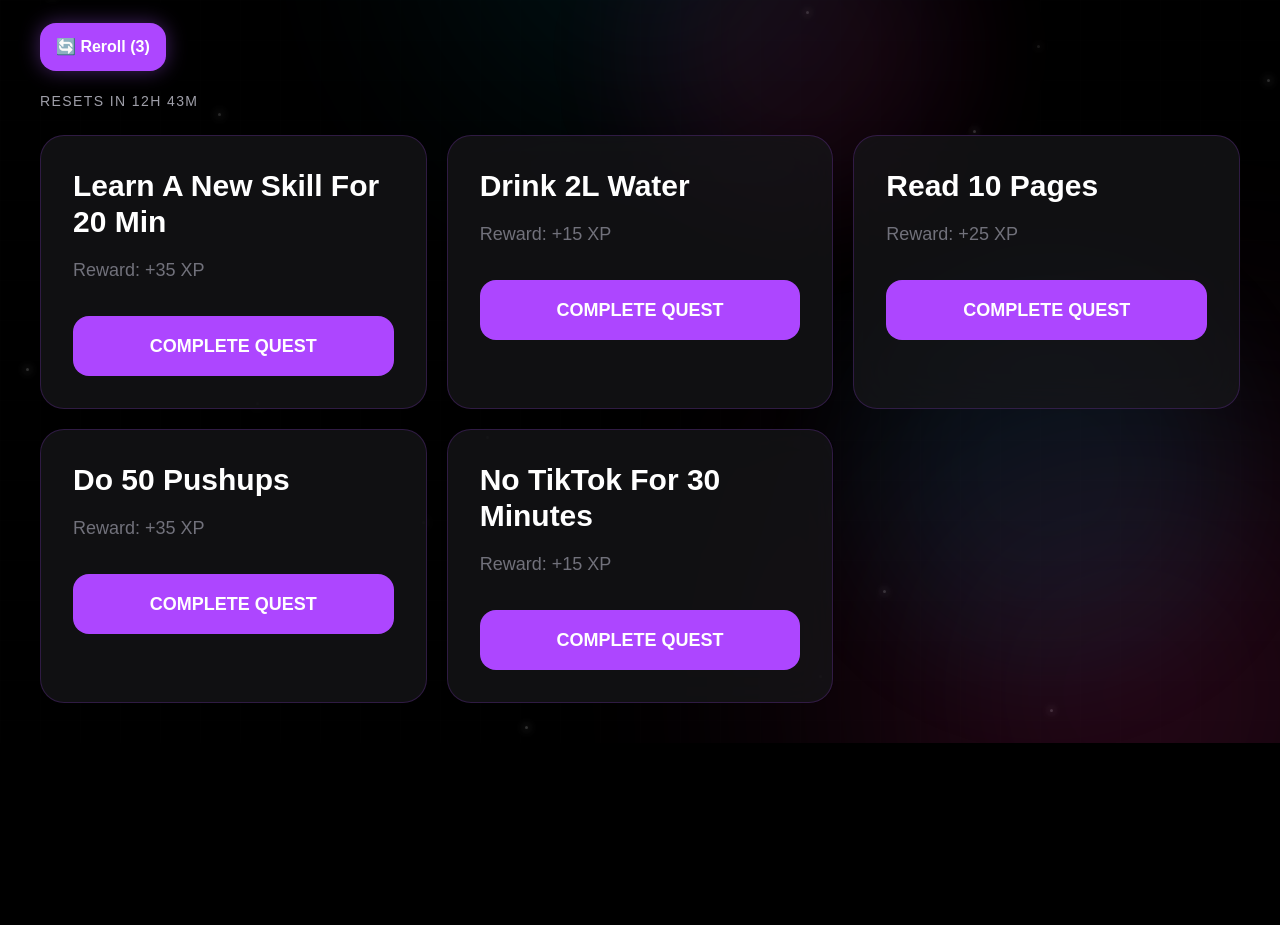
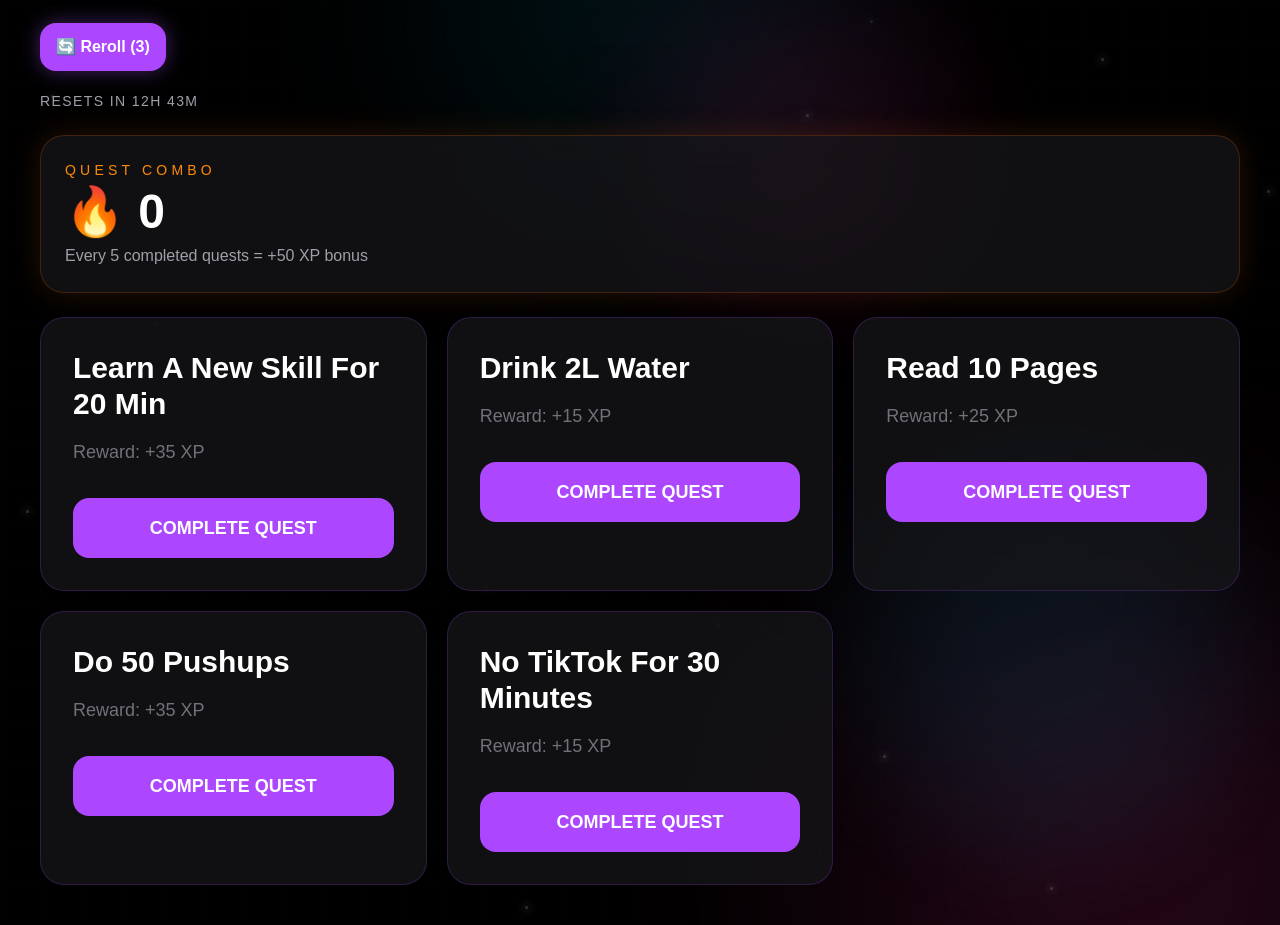
Before and after one commit to rehmangaming256-boop/syntrix, a Next.js app: page / in a window 1280 px wide. Shown: the part 960-1885 px from the top of the page. Before the commit the page ends 1703 px from the top, so only its background shows below. Built offline with nearby package versions, Linux system fonts and the light colour scheme.

Commit message:
Updated SYNTRIX app

```diff
--- a/app/page.tsx
+++ b/app/page.tsx
@@ -1,7 +1,10 @@
   "use client";
 
   import { useEffect, useState } from "react";
-import { motion, AnimatePresence } from "framer-motion";
+import {
+  motion,
+  AnimatePresence,
+} from "framer-motion";
   type Task = {
     id: number;
     title: string;
@@ -319,10 +322,12 @@ useEffect(() => {
 
     const [bossHp, setBossHp] =
       useState(100);
-
+const [dailyBonusClaimed, setDailyBonusClaimed] =
+  useState(false);
     const [bossName, setBossName] =
       useState("TikTok Demon");
-
+const [questStreak, setQuestStreak] =
+  useState(0);
     const [taskInput, setTaskInput] =
       useState("");
   const [timeLeft, setTimeLeft] =
@@ -505,7 +510,29 @@ useEffect(() => {
         unlocked: false,
       },
     ]);
-
+useEffect(() => {
+  const allCompleted =
+    dailyQuests.length > 0 &&
+    dailyQuests.every(
+      (quest) => quest.done
+    );
+
+  if (
+    allCompleted &&
+    !dailyBonusClaimed
+  ) {
+    addXP(100);
+
+    setDailyBonusClaimed(true);
+
+    alert(
+      "🔥 DAILY STREAK BONUS +100 XP"
+    );
+  }
+}, [
+  dailyQuests,
+  dailyBonusClaimed,
+]);
     const requiredXP =
       50 + level * 25;
 const completedTasks =
@@ -578,30 +605,64 @@ const achievements: Achievement[] =
     };
   });
     function generateDailyQuests() {
-    const shuffled = [...questPool]
+  setDailyQuests((prevQuests) => {
+    // Keep completed quests
+    const completedQuests =
+      prevQuests.filter(
+        (quest) => quest.done
+      );
+
+    // Get unfinished quests count
+    const unfinishedCount =
+      prevQuests.length -
+      completedQuests.length;
+
+    // Remove already used quest titles
+    const usedTitles =
+      completedQuests.map(
+        (q) => q.title
+      );
+
+    // Available quests
+    const availableQuests =
+      questPool.filter(
+        (quest) =>
+          !usedTitles.includes(
+            quest.title
+          )
+      );
+
+    // Randomize new quests
+    const newQuests =
+      availableQuests
         .sort(() => 0.5 - Math.random())
-      .slice(0, 5);
-
-    const quests = shuffled.map(
-      (quest, index) => ({
-        id: index + 1,
+        .slice(0, unfinishedCount)
+        .map((quest, index) => ({
+          id:
+            Date.now() + index,
           title: quest.title,
           xp: quest.xp,
           done: false,
-      })
-    );
-
-    setDailyQuests(quests);
-
+        }));
+
+    // Merge completed + new
+    const updatedQuests = [
+      ...completedQuests,
+      ...newQuests,
+    ];
+   setDailyBonusClaimed(false);
     localStorage.setItem(
       "dailyQuests",
-      JSON.stringify(quests)
+      JSON.stringify(updatedQuests)
     );
 
     localStorage.setItem(
       "lastQuestReset",
       new Date().toDateString()
     );
+
+    return updatedQuests;
+  });
 }
     useEffect(() => {
     const savedXP =
@@ -902,6 +963,20 @@ if (savedRerolls) {
         addXP(quest.xp);
 
         attackBoss();
+
+        const newStreak =
+          questStreak + 1;
+
+        setQuestStreak(newStreak);
+
+        // STREAK BONUS
+        if (newStreak % 5 === 0) {
+          addXP(50);
+
+          alert(
+            `🔥 QUEST STREAK BONUS +50 XP`
+          );
+        }
 
         return {
           ...quest,
@@ -1042,14 +1117,20 @@ if (savedRerolls) {
 
         <div className="relative z-10 p-5 md:p-10 pb-32">
          {/* REPORT BUG BUTTON */}
+{/* REPORT BUG BUTTON */}
+<div className="fixed top-6 right-6 z-[9999]">
+{/* REPORT BUG BUTTON */}
+<div className="fixed top-6 right-6 z-[9999]">
   <a
     href="https://docs.google.com/forms/d/e/1FAIpQLSdB7peb3nb-ImvUsB4-yK9NO-0QdOzlk_SZfIDOFPlN5aN5HQ/viewform?usp=dialog"
     target="_blank"
     rel="noopener noreferrer"
-  className="fixed top-6 right-6 z-50 bg-red-500 hover:bg-red-400 text-white font-black px-5 py-3 rounded-2xl shadow-[0_0_30px_rgba(239,68,68,0.5)] transition-all hover:scale-105 text-sm md:text-base"
+    className="bg-red-500 hover:bg-red-400 text-white font-black px-5 py-3 rounded-2xl shadow-[0_0_30px_rgba(239,68,68,0.5)] transition-all hover:scale-105 text-sm md:text-base block"
   >
     🐞 Report Bug
   </a>
+</div>
+</div>
           {/* HEADER */}
 
           <div className="mb-10">
@@ -1354,7 +1435,7 @@ if (savedRerolls) {
             if (rerollsLeft <= 0) return;
 
             generateDailyQuests();
-
+            setQuestStreak(0);
             setRerollsLeft((prev) => prev - 1);
           }}
           disabled={rerollsLeft <= 0}
@@ -1371,11 +1452,42 @@ if (savedRerolls) {
       <p className="text-zinc-400 mb-6 text-sm tracking-widest uppercase">
         Resets in {timeLeft}
       </p>
-
+<div className="bg-zinc-900/70 backdrop-blur-xl border border-orange-500/20 rounded-3xl p-6 mb-6 shadow-[0_0_30px_rgba(249,115,22,0.15)]">
+
+  <p className="text-orange-400 text-sm uppercase tracking-[0.3em] mb-2">
+    Quest Combo
+  </p>
+
+  <h2 className="text-5xl font-black text-white">
+    🔥 {questStreak}
+  </h2>
+
+  <p className="text-zinc-400 mt-2">
+    Every 5 completed quests = +50 XP bonus
+  </p>
+
+</div>
       <div className="grid md:grid-cols-2 xl:grid-cols-3 gap-5">
      {dailyQuests.map((quest) => (
-          <div
-            key={quest.id}
+  <AnimatePresence key={quest.id}>
+    <motion.div
+      initial={{
+        opacity: 0,
+        scale: 0.9,
+        y: 20,
+      }}
+      animate={{
+        opacity: 1,
+        scale: 1,
+        y: 0,
+      }}
+      exit={{
+        opacity: 0,
+        scale: 0.9,
+      }}
+      transition={{
+        duration: 0.35,
+      }}
       className={`backdrop-blur-xl rounded-3xl p-8 border transition-all duration-300 ${
         quest.done
           ? "bg-green-500/10 border-green-400 shadow-[0_0_40px_rgba(74,222,128,0.5)] scale-[1.02]"
@@ -1407,16 +1519,14 @@ if (savedRerolls) {
                 : "COMPLETE QUEST"}
 
             </button>
-
-          </div>
-
+              </motion.div>
+  </AnimatePresence>
            ))}
-
-
-      </div>
-
+</div>
 </motion.div>
 )}
+
+
 
   {/* CUSTOM */}
   {activeTab === "custom" && (
```
Lines whose indentation alone changed are shown as unchanged.
